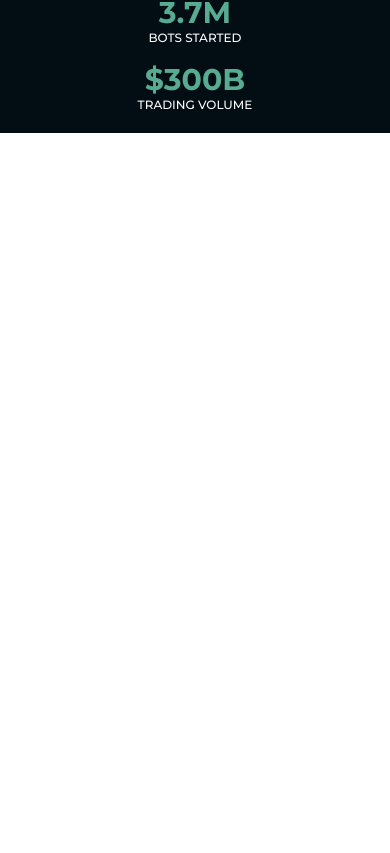
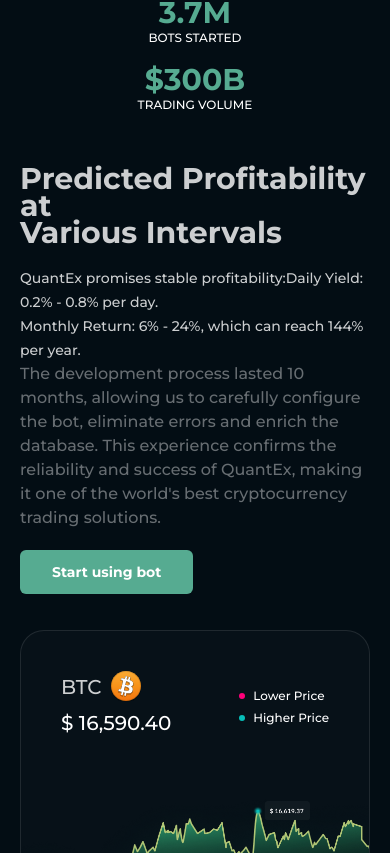
Before and after one commit to Andarov/quantex, a React (Vite) app: page / in a window 390 px wide. Shown: the part 2331-3184 px from the top of the page. Before the commit the page ends 2464 px from the top, so only its background shows below. Built offline with nearby package versions, Linux system fonts and the light colour scheme.

Commit message:
Add responsive styles profitability section

```diff
--- a/src/components/Profitability.jsx
+++ b/src/components/Profitability.jsx
@@ -5,14 +5,14 @@
 
 const Profitability = () => {
   return (
-    <div className="py-8 grid grid-cols-2 gap-9 items-center">
+    <div className="py-8 grid grid-cols-1 gap-9 items-center xl:grid-cols-2">
       {/* content */}
       <div className="space-y-5">
-        <h2 className="text-4xl font-semibold leading-[90%] text-white/80">
+        <h2 className="text-3xl font-semibold leading-[90%] text-white/80 sm:text-4xl">
           Predicted Profitability at <br /> Various Intervals
         </h2>
-        <p className="text-lg font-medium">
-          <span className="text-white/80">
+        <p className="text-base font-medium sm:text-lg">
+          <span className="text-white/80 text-sm sm:text-base">
             QuantEx promises stable profitability:Daily Yield: <br />
             0.2% - 0.8% per day. <br />
             Monthly Return: 6% - 24%, which can reach 144% per year.
@@ -36,12 +36,12 @@
             {/* left */}
             <div>
               <div className="flex items-center">
-                <h3 className="text-2xl font-medium text-white/80 leading-7 mr-2">
+                <h3 className="text-xl font-medium text-white/80 leading-7 mr-2 sm:text-2xl">
                   BTC
                 </h3>
                 <img src={bitcoin} alt="" />
               </div>
-              <span className="text-3xl font-medium leading-10">
+              <span className="text-xl font-medium leading-10 sm:text-3xl">
                 $ 16,590.40
               </span>
             </div>
--- a/src/pages/Home.jsx
+++ b/src/pages/Home.jsx
@@ -16,7 +16,7 @@
       <Trusted/>
       <Investment/>
       <Info/>
-      {/* <Profitability/> */}
+      <Profitability/>
       {/* <Blog/> */}
       {/* <MainFaq/> */}
     </>
```
